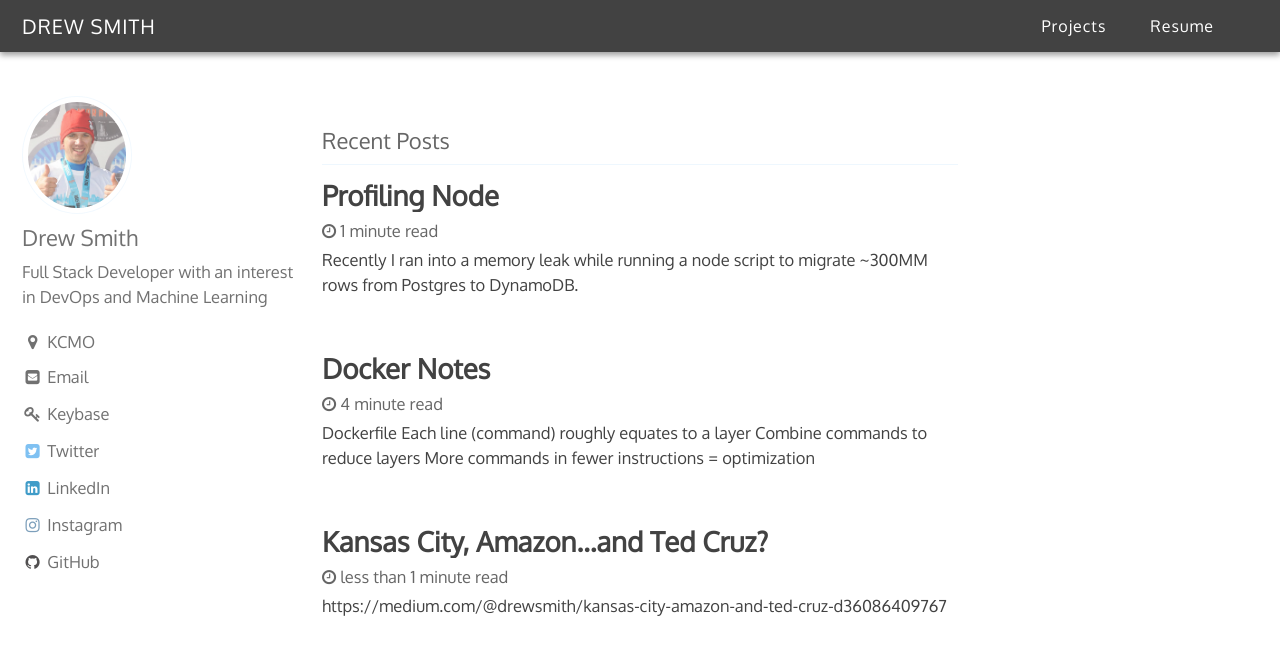
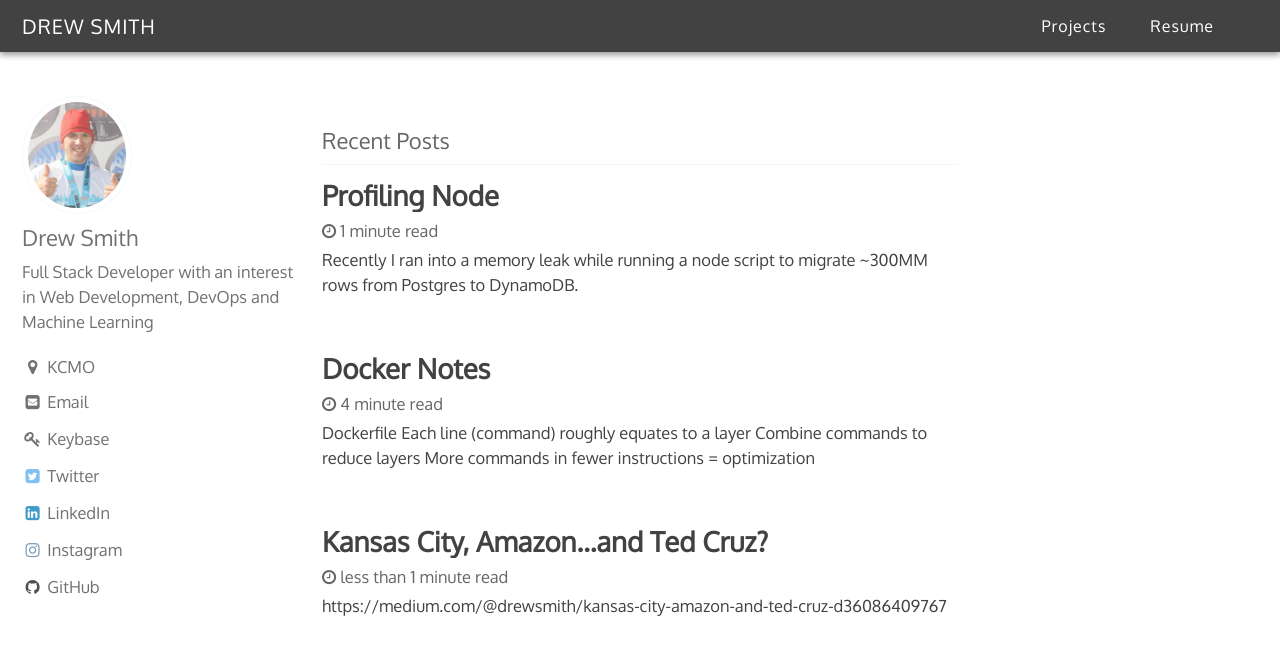
Before and after one commit to drewsmith/drewsmith.github.io, a Jekyll site: the page built from index.html, in a window 1280 px wide and 900 px high. Shown: the top 655 px of the window. Built offline with Jekyll 4.4.1, drawn with Linux system fonts in a browser that asks for light colours; the list of posts is cut into pages by our own code.

Commit message:
Update _config.yml

```diff
--- a/_config.yml
+++ b/_config.yml
@@ -83,7 +83,7 @@ analytics:
 author:
   name             : "Drew Smith"
   avatar           : "/assets/images/drew.jpg"
-  bio              : "Full Stack Developer with an interest in DevOps and Machine Learning"
+  bio              : "Full Stack Developer with an interest in Web Development, DevOps and Machine Learning"
   location         : "KCMO"
   email            : andrew.j.smith.jr@gmail.com
   uri              :
```
